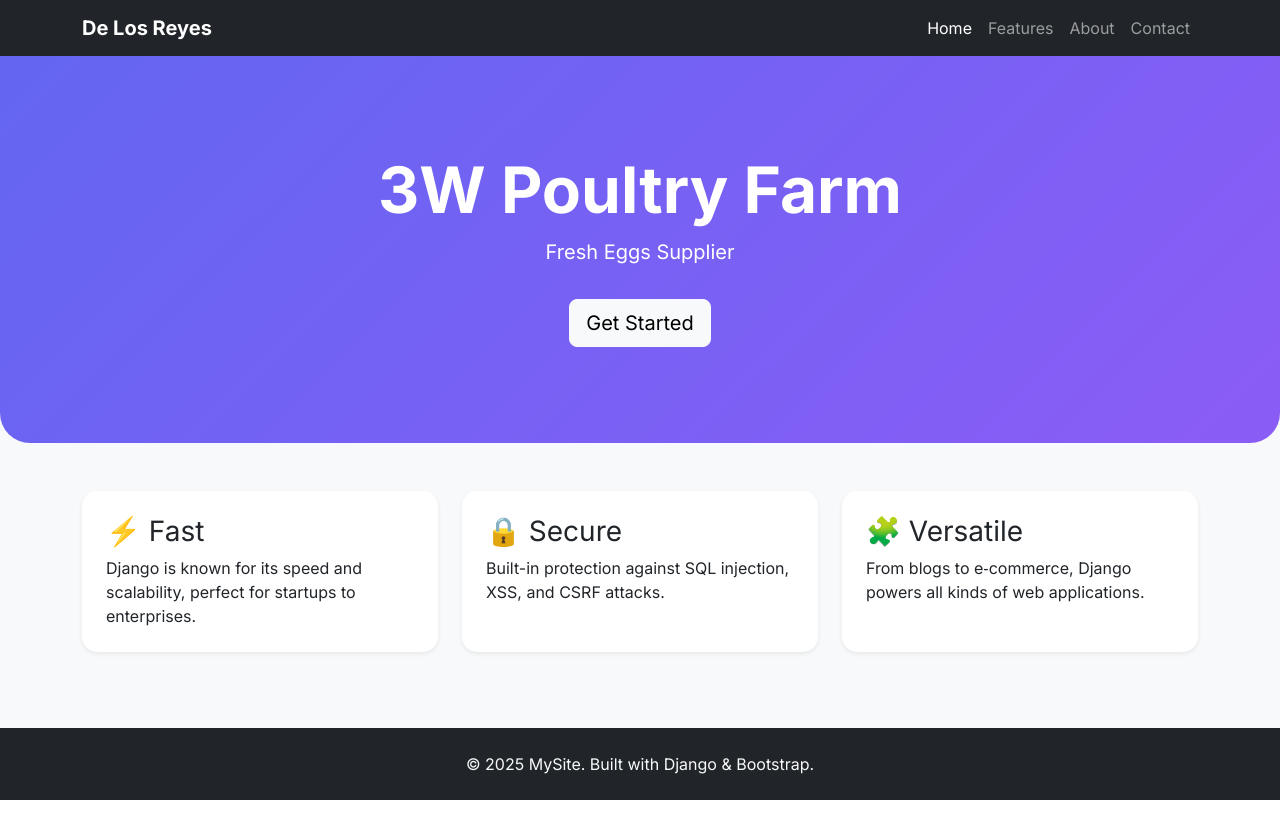
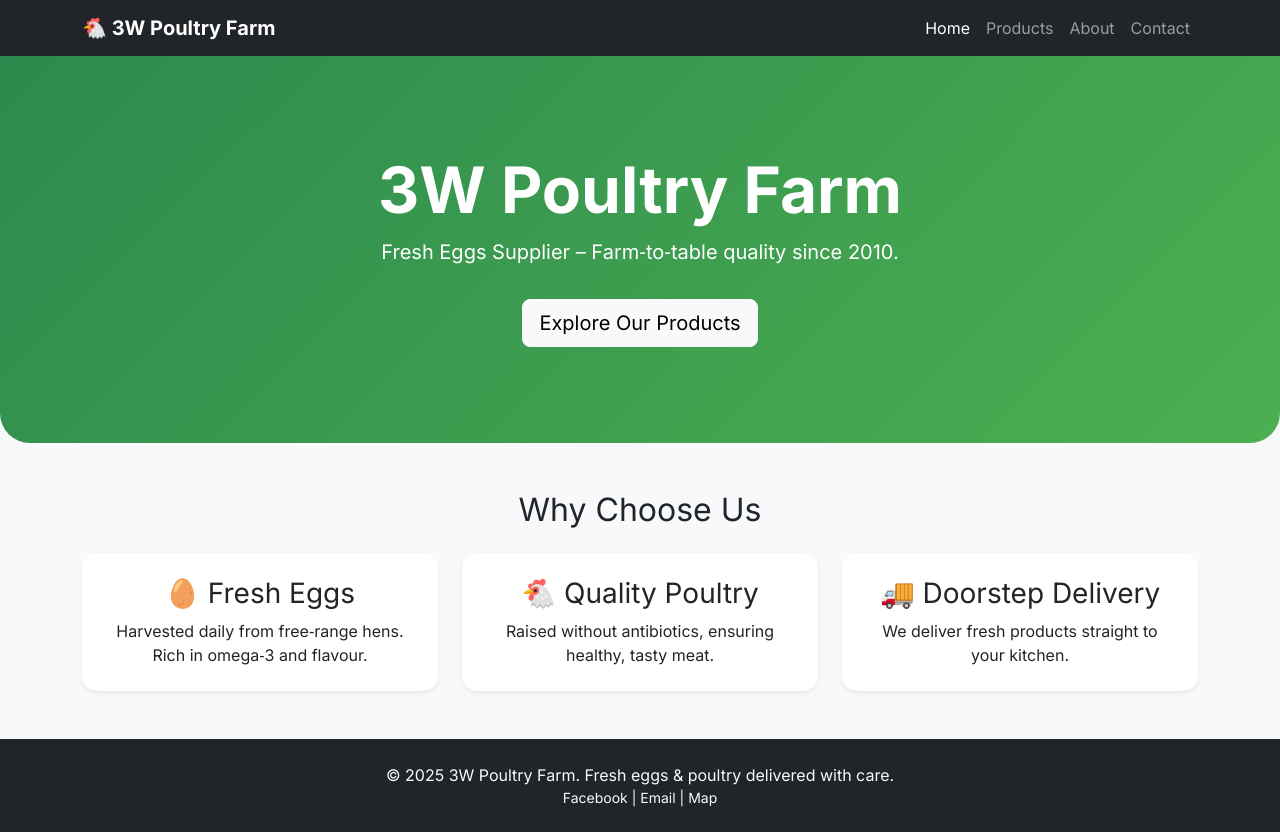
Before and after one commit to DreamerZ26/3wpoultryfarm, a Django app: page / in a window 1280 px wide. Before the commit the page ends 800 px from the top, so only its background shows below. Run offline with Django 5.2, Linux system fonts and the light colour scheme; data that the repository does not hold is empty.

Commit message:
Updated content

```diff
--- a/pages/templates/base.html
+++ b/pages/templates/base.html
@@ -14,17 +14,29 @@
     <nav class="navbar navbar-expand-lg navbar-dark bg-dark">
         <div class="container">
             <a class="navbar-brand fw-bold" href="{% url 'pages:home' %}">
-                <span style="color: #4caf50;">🐔</span> 3W Poultry Farm
+                🐔 3W Poultry Farm
             </a>
             <button class="navbar-toggler" type="button" data-bs-toggle="collapse" data-bs-target="#navbarNav">
                 <span class="navbar-toggler-icon"></span>
             </button>
             <div class="collapse navbar-collapse" id="navbarNav">
                 <ul class="navbar-nav ms-auto">
-                    <li class="nav-item"><a class="nav-link {% if request.resolver_match.url_name == 'home' %}active{% endif %}" href="{% url 'pages:home' %}">Home</a></li>
-                    <li class="nav-item"><a class="nav-link {% if request.resolver_match.url_name == 'product_list' %}active{% endif %}" href="{% url 'pages:product_list' %}">Products</a></li>
-                    <li class="nav-item"><a class="nav-link {% if request.resolver_match.url_name == 'about' %}active{% endif %}" href="{% url 'pages:about' %}">About</a></li>
-                    <li class="nav-item"><a class="nav-link {% if request.resolver_match.url_name == 'contact' %}active{% endif %}" href="{% url 'pages:contact' %}">Contact</a></li>
+                    <li class="nav-item">
+                        <a class="nav-link {% if request.resolver_match.url_name == 'home' %}active{% endif %}"
+                           href="{% url 'pages:home' %}">Home</a>
+                    </li>
+                    <li class="nav-item">
+                        <a class="nav-link {% if request.resolver_match.url_name == 'product_list' %}active{% endif %}"
+                           href="{% url 'pages:product_list' %}">Products</a>
+                    </li>
+                    <li class="nav-item">
+                        <a class="nav-link {% if request.resolver_match.url_name == 'about' %}active{% endif %}"
+                           href="{% url 'pages:about' %}">About</a>
+                    </li>
+                    <li class="nav-item">
+                        <a class="nav-link {% if request.resolver_match.url_name == 'contact' %}active{% endif %}"
+                           href="{% url 'pages:contact' %}">Contact</a>
+                    </li>
                 </ul>
             </div>
         </div>
@@ -38,9 +50,9 @@
         <div class="container">
             <p class="mb-0">© 2025 3W Poultry Farm. Fresh eggs & poultry delivered with care.</p>
             <p class="mb-0 small">
-                <a href="#" class="text-light text-decoration-none">Facebook</a> |
-                <a href="#" class="text-light text-decoration-none">Instagram</a> |
-                <a href="mailto:info@3wpoultry.com" class="text-light text-decoration-none">Email</a>
+                <a href="https://www.facebook.com/profile.php?id=61582136377743" target="_blank" class="text-light text-decoration-none">Facebook</a> |
+                <a href="mailto:threewpoultryfarm@gmail.com" class="text-light text-decoration-none">Email</a> |
+                <a href="https://www.google.com/maps?q=7R5H+J67+Lawaan+I+Talisay+Cebu" target="_blank" class="text-light text-decoration-none">Map</a>
             </p>
         </div>
     </footer>
--- a/pages/templates/pages/about.html
+++ b/pages/templates/pages/about.html
@@ -4,6 +4,7 @@
 <div class="container my-5">
     <h1>About 3W Poultry Farm</h1>
     <p class="lead">We are a family‑owned farm dedicated to raising healthy poultry and producing the freshest eggs in the region.</p>
-    <p>Our story began in 2010, and since then we have grown to become a trusted supplier for local markets and families. We prioritise animal welfare and sustainable practices.</p>
+    <p>Our journey began in 2010 with a vision to provide communities with high‑quality, ethically sourced poultry products. Today, we supply local markets, restaurants, and families with eggs and meat that are free from hormones and antibiotics.</p>
+    <p>We believe in sustainable farming practices that respect the environment and animal welfare.</p>
 </div>
 {% endblock %}
--- a/pages/templates/pages/home.html
+++ b/pages/templates/pages/home.html
@@ -1,77 +1,87 @@
-<!DOCTYPE html>
-<html lang="en">
-<head>
-    <meta charset="UTF-8">
-    <meta name="viewport" content="width=device-width, initial-scale=1.0">
-    <title>Modern Django Site</title>
-    <!-- Bootstrap 5 CSS -->
-    <link href="https://cdn.jsdelivr.net/npm/bootstrap@5.3.0/dist/css/bootstrap.min.css" rel="stylesheet">
-    <!-- Google Fonts -->
-    <link href="https://fonts.googleapis.com/css2?family=Inter:wght@400;600;700&display=swap" rel="stylesheet">
+{% extends 'base.html' %}
 {% load static %}
-    <link rel="stylesheet" href="{% static 'css/custom.css' %}">
-</head>
-<body>
-    <nav class="navbar navbar-expand-lg navbar-dark bg-dark">
-        <div class="container">
-            <a class="navbar-brand fw-bold" href="#">De Los Reyes</a>
-            <button class="navbar-toggler" type="button" data-bs-toggle="collapse" data-bs-target="#navbarNav">
-                <span class="navbar-toggler-icon"></span>
-            </button>
-            <div class="collapse navbar-collapse" id="navbarNav">
-                <ul class="navbar-nav ms-auto">
-                    <li class="nav-item"><a class="nav-link active" href="#">Home</a></li>
-                    <li class="nav-item"><a class="nav-link" href="#">Features</a></li>
-                    <li class="nav-item"><a class="nav-link" href="#">About</a></li>
-                    <li class="nav-item"><a class="nav-link" href="#">Contact</a></li>
-                </ul>
-            </div>
-        </div>
-    </nav>
 
-    <section class="hero text-white text-center py-5" style="background: linear-gradient(135deg, #6366f1 0%, #8b5cf6 100%);">
+{% block title %}3W Poultry Farm – Fresh Eggs & Poultry{% endblock %}
+
+{% block content %}
+<section class="hero text-white text-center py-5" style="background: linear-gradient(135deg, #2d8a4e 0%, #4caf50 100%);">
     <div class="container py-5">
         <h1 class="display-3 fw-bold">3W Poultry Farm</h1>
-            <p class="lead">Fresh Eggs Supplier</p>
-            <a href="#" class="btn btn-light btn-lg mt-3">Get Started</a>
+        <p class="lead">Fresh Eggs Supplier – Farm‑to‑table quality since 2010.</p>
+        <a href="{% url 'pages:product_list' %}" class="btn btn-light btn-lg mt-3">Explore Our Products</a>
     </div>
 </section>
 
 <section class="container my-5">
+    <h2 class="text-center mb-4">Why Choose Us</h2>
     <div class="row g-4">
         <div class="col-md-4">
             <div class="card h-100 border-0 shadow-sm feature-card">
-                    <div class="card-body p-4">
-                        <h3 class="card-title">⚡ Fast</h3>
-                        <p class="card-text">Django is known for its speed and scalability, perfect for startups to enterprises.</p>
+                <div class="card-body p-4 text-center">
+                    <h3 class="card-title">🥚 Fresh Eggs</h3>
+                    <p class="card-text">Harvested daily from free‑range hens. Rich in omega‑3 and flavour.</p>
                 </div>
             </div>
         </div>
         <div class="col-md-4">
             <div class="card h-100 border-0 shadow-sm feature-card">
-                    <div class="card-body p-4">
-                        <h3 class="card-title">🔒 Secure</h3>
-                        <p class="card-text">Built-in protection against SQL injection, XSS, and CSRF attacks.</p>
+                <div class="card-body p-4 text-center">
+                    <h3 class="card-title">🐔 Quality Poultry</h3>
+                    <p class="card-text">Raised without antibiotics, ensuring healthy, tasty meat.</p>
                 </div>
             </div>
         </div>
         <div class="col-md-4">
             <div class="card h-100 border-0 shadow-sm feature-card">
-                    <div class="card-body p-4">
-                        <h3 class="card-title">🧩 Versatile</h3>
-                        <p class="card-text">From blogs to e‑commerce, Django powers all kinds of web applications.</p>
+                <div class="card-body p-4 text-center">
+                    <h3 class="card-title">🚚 Doorstep Delivery</h3>
+                    <p class="card-text">We deliver fresh products straight to your kitchen.</p>
                 </div>
             </div>
         </div>
     </div>
 </section>
 
-    <footer class="bg-dark text-light text-center py-4 mt-auto">
-        <div class="container">
-            <p class="mb-0">© 2025 MySite. Built with Django & Bootstrap.</p>
+<!-- Featured Products (dynamic) -->
+{% if products %}
+<section class="container my-5">
+    <h2 class="text-center mb-4">Featured Products</h2>
+    <div class="row g-4">
+        {% for product in products %}
+        <div class="col-md-4">
+            <div class="card h-100 border-0 shadow-sm feature-card">
+                {% if product.image %}
+                <img src="{{ product.image.url }}" class="card-img-top" alt="{{ product.name }}">
+                {% endif %}
+                <div class="card-body text-center">
+                    <h5 class="card-title">{{ product.name }}</h5>
+                    <p class="card-text text-muted">{{ product.description|truncatechars:80 }}</p>
+                    <p class="fw-bold">${{ product.price }}</p>
+                    <a href="{{ product.get_absolute_url }}" class="btn btn-outline-success">View Details</a>
                 </div>
-    </footer>
+            </div>
+        </div>
+        {% endfor %}
+    </div>
+</section>
+{% endif %}
 
-    <script src="https://cdn.jsdelivr.net/npm/bootstrap@5.3.0/dist/js/bootstrap.bundle.min.js"></script>
-</body>
-</html>
+<!-- Testimonials -->
+{% if testimonials %}
+<section class="container my-5 bg-light p-4 rounded">
+    <h2 class="text-center mb-4">What Our Customers Say</h2>
+    <div class="row g-4">
+        {% for testimonial in testimonials %}
+        <div class="col-md-4">
+            <div class="card border-0 shadow-sm">
+                <div class="card-body">
+                    <p class="card-text">“{{ testimonial.content }}”</p>
+                    <footer class="blockquote-footer">{{ testimonial.author }} <span class="text-warning">★</span>{{ testimonial.rating }}</footer>
+                </div>
+            </div>
+        </div>
+        {% endfor %}
+    </div>
+</section>
+{% endif %}
+{% endblock %}
--- a/render.yaml
+++ b/render.yaml
@@ -16,11 +16,11 @@ services:
           name: poultry-db
           property: connectionString
       - key: EMAIL_HOST_USER
-        value: ""   # set your email for contact form
+        value: ""   # set your Gmail or other email
       - key: EMAIL_HOST_PASSWORD
         value: ""
       - key: DEFAULT_FROM_EMAIL
-        value: "noreply@3wpoultry.com"
+        value: "threewpoultryfarm@gmail.com"
     autoDeploy: true
 
 databases:
```
Also changed, not shown: pages/templates/pages/contact.html (+37 -4 lines). Lines whose indentation alone changed are shown as unchanged.
